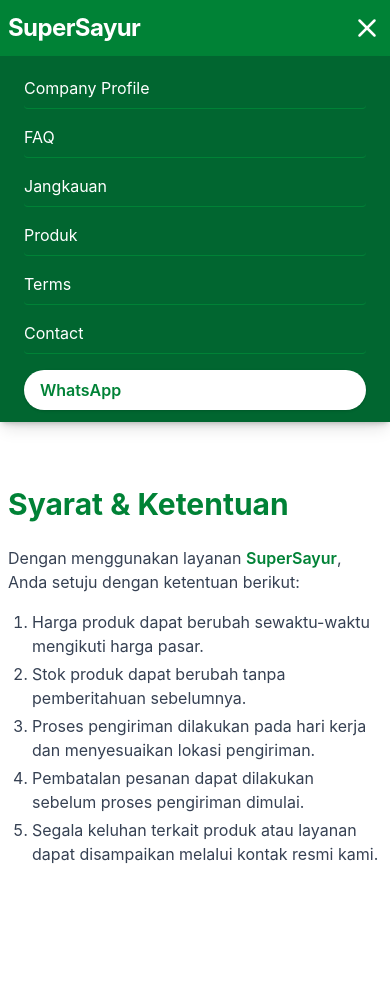
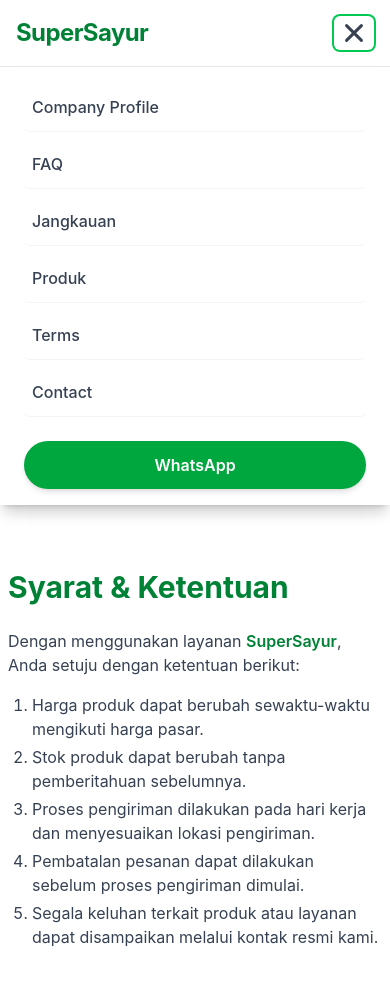
Before and after one commit to Herjuna3008/SuperSayur-StaticWeb, a Next.js app: page /terms in a window 390 px wide. Both pictures are taken after a click on the button "Open menu". Shown: the top 986 px of the page. Built offline with nearby package versions, Linux system fonts and the light colour scheme.

Commit message:
Change all of UI Theme

```diff
--- a/src/components/Navbar.js
+++ b/src/components/Navbar.js
@@ -1,6 +1,5 @@
 import Link from "next/link";
 import { useState } from "react";
-import { FiMenu, FiX } from "react-icons/fi";
 
 const navLinks = [
   { href: "/company-profile", label: "Company Profile" },
@@ -15,56 +14,58 @@
   const [open, setOpen] = useState(false);
 
   return (
-    <nav className="bg-green-700 text-white sticky top-0 z-50 shadow-md">
-      <div className="max-w-7xl mx-auto px-2 py-3 flex items-center justify-between">
+    <nav className="bg-white shadow-lg sticky top-0 z-50 backdrop-blur-sm bg-white/95">
+      <div className="max-w-7xl mx-auto px-4 py-4 flex items-center justify-between">
         {/* LOGO */}
-        <Link href="/" className="text-2xl font-bold tracking-tight text-white whitespace-nowrap">
+        <Link href="/" className="text-2xl font-bold tracking-tight text-green-700 whitespace-nowrap hover:text-green-600 transition-colors duration-200">
           SuperSayur
         </Link>
-        {/* Desktop Nav */}
-        <div className="hidden md:flex gap-3 items-center flex-shrink-0">
-          {navLinks.map(link => (
+
+        {/* Desktop Navigation */}
+        <div className="hidden md:flex gap-8 items-center">
+          {navLinks && navLinks.map(link => (
             <Link
               key={link.href}
               href={link.href}
-              className="relative px-2 py-1 transition-all duration-150 font-medium whitespace-nowrap text-[15px]
-                hover:text-green-200 focus:text-green-200
-                before:absolute before:left-0 before:bottom-0 before:h-[2px] before:w-0
-                before:bg-green-200 before:transition-all before:duration-200
-                hover:before:w-full focus:before:w-full
-                before:rounded"
-              style={{ overflow: 'hidden' }}
+              className="relative px-3 py-2 font-medium text-gray-700 text-sm transition-all duration-300 hover:text-green-600 group"
             >
               {link.label}
+              <span className="absolute bottom-0 left-0 w-0 h-0.5 bg-green-600 transition-all duration-300 group-hover:w-full"></span>
             </Link>
           ))}
           <a
             href="https://wa.me/6281234567890"
             target="_blank"
             rel="noopener noreferrer"
-            className="ml-1 px-3 py-2 rounded-full bg-white text-green-700 font-semibold shadow hover:bg-green-100 hover:scale-105 transition-transform text-[15px]"
+            className="ml-4 px-6 py-2 rounded-full bg-green-600 text-white font-semibold shadow-md transition-all duration-300 hover:bg-green-700 hover:shadow-lg hover:scale-105 text-sm"
           >
             WhatsApp
           </a>
         </div>
-        {/* Mobile Hamburger */}
+
+        {/* Mobile Hamburger Button */}
         <button
-          className="md:hidden text-3xl focus:outline-none"
+          className="md:hidden focus:outline-none focus:ring-2 focus:ring-green-500 focus:ring-opacity-50 rounded-md p-2"
           onClick={() => setOpen(!open)}
-          aria-label={open ? "Tutup menu" : "Buka menu"}
+          aria-label={open ? "Close menu" : "Open menu"}
         >
-          {open ? <FiX /> : <FiMenu />}
+          <div className={`hamburger ${open ? "open" : ""}`}>
+            <span></span>
+            <span></span>
+            <span></span>
+          </div>
         </button>
       </div>
-      {/* Mobile Dropdown */}
+
+      {/* Mobile Dropdown Menu */}
       {open && (
-        <div className="md:hidden bg-green-800 text-white shadow-lg animate-slideDown origin-top">
-          <div className="flex flex-col gap-2 px-6 py-3">
-            {navLinks.map(link => (
+        <div className="md:hidden bg-white border-t border-gray-200 shadow-lg animate-slideDown origin-top">
+          <div className="flex flex-col px-6 py-4 space-y-2">
+            {navLinks && navLinks.map(link => (
               <Link
                 key={link.href}
                 href={link.href}
-                className="py-2 border-b border-green-700 hover:bg-green-600 rounded transition-all duration-150 hover:scale-[1.03]"
+                className="py-3 px-2 text-gray-700 font-medium border-b border-gray-100 hover:text-green-600 hover:bg-green-50 rounded-md transition-all duration-200"
                 onClick={() => setOpen(false)}
               >
                 {link.label}
@@ -74,7 +75,7 @@
               href="https://wa.me/6281234567890"
               target="_blank"
               rel="noopener noreferrer"
-              className="mt-2 px-4 py-2 rounded-full bg-white text-green-700 font-semibold shadow hover:bg-green-100 hover:scale-105 transition-transform"
+              className="mt-4 px-6 py-3 rounded-full bg-green-600 text-white font-semibold shadow-md text-center transition-all duration-300 hover:bg-green-700 hover:shadow-lg hover:scale-105"
               onClick={() => setOpen(false)}
             >
               WhatsApp
--- a/src/styles/globals.css
+++ b/src/styles/globals.css
@@ -29,6 +29,45 @@
   animation: fadeIn 0.5s ease-in;
 }
 
+/* Custom Hamburger Icon Styles */
+.hamburger {
+  width: 24px;
+  height: 18px;
+  display: flex;
+  flex-direction: column;
+  justify-content: space-between;
+  cursor: pointer;
+}
+
+.hamburger span {
+  display: block;
+  height: 3px;
+  width: 100%;
+  background-color: #374151;
+  border-radius: 2px;
+  transition: all 0.3s cubic-bezier(0.4, 0, 0.2, 1);
+  transform-origin: center;
+}
+
+.hamburger.open span:nth-child(1) {
+  transform: translateY(7.5px) rotate(45deg);
+}
+
+.hamburger.open span:nth-child(2) {
+  opacity: 0;
+  transform: scaleX(0);
+}
+
+.hamburger.open span:nth-child(3) {
+  transform: translateY(-7.5px) rotate(-45deg);
+}
+
+/* Enhanced navbar animations */
+.navbar-blur {
+  backdrop-filter: blur(10px);
+  -webkit-backdrop-filter: blur(10px);
+}
+
 @media (max-width: 480px) {
   .max-w-6xl, .max-w-5xl, .max-w-3xl, .max-w-2xl, .max-w-xl {
     padding-left: 8px;
```
